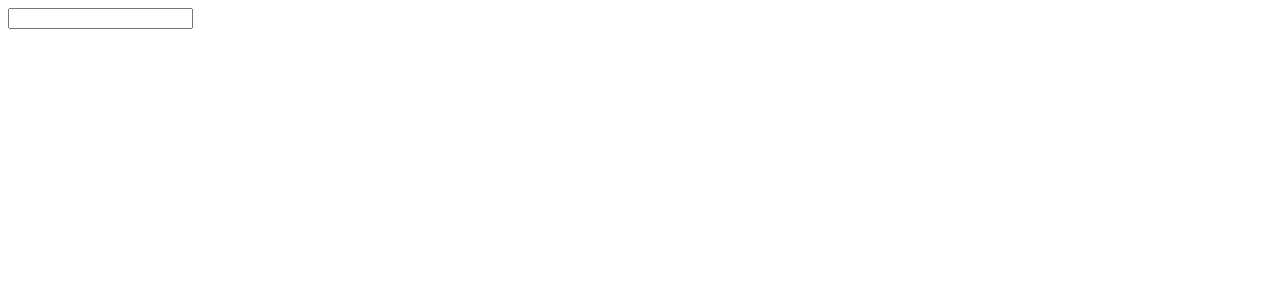
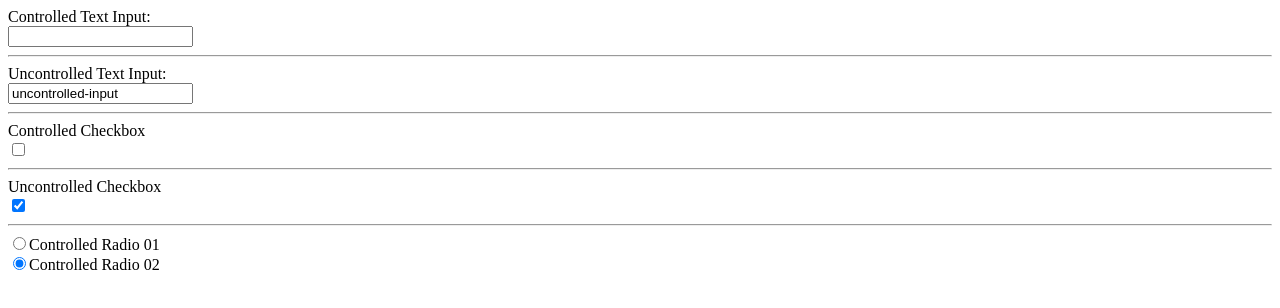
Before and after one commit to lucasmls/react-studies, a React (Create React App) app: page / in a window 1280 px wide. Shown: the top 308 px of the page. Built offline with nearby package versions, Linux system fonts and the light colour scheme; the HTML template or start-up script is replaced by a standard one.

Commit message:
Demonstração de controlled e uncontrolled checkbox/radio inputs

```diff
--- a/src/App.js
+++ b/src/App.js
@@ -4,7 +4,9 @@ class App extends Component {
   constructor () {
     super()
     this.state = {
-      value: ''
+      value: '',
+      checked: false,
+      rdCheckedValue: '2'
     }
   }
 
@@ -12,10 +14,63 @@ class App extends Component {
     return (
       <div className="container">
         <form action="">
-          <input type="text" value={this.state.value} onChange={e => {
-            console.log(e)
-            this.setState({ value: e.target.value })
-          }}/>
+          <label htmlFor="controlled-input">Controlled Text Input:</label> <br/>
+          <input
+            id="controlled-input"
+            type="text"
+            value={this.state.value}
+            onChange={e => (this.setState({ value: e.target.value }) )}
+          />
+          <br/><hr/>
+
+          <label htmlFor="uncontrolled-input">Uncontrolled Text Input:</label> <br/>
+          <input
+            type="text"
+            defaultValue="uncontrolled-input"
+          />
+          <br/><hr/>
+
+          <label htmlFor="controlled-checkbox">Controlled Checkbox</label> <br/>
+          <input
+            type="checkbox"
+            name="check"
+            id="controlled-checkbox"
+            checked={this.state.checked} onChange={e => (this.setState({
+                checked: e.target.checked })
+            )}
+          />
+          <br/><hr/>
+
+          <label htmlFor="uncontrolled-checkbox">Uncontrolled Checkbox</label> <br/>
+          <input
+            type="checkbox"
+            name="uncontrolled-checkbox"
+            id="uncontrolled-checkbox"
+            defaultChecked
+          />
+          <br/><hr/>
+
+          <label>
+            <input
+              type="radio"
+              value="1"
+              checked={this.state.rdCheckedValue === '1'}
+              onChange={ e => (this.setState({ rdCheckedValue: e.target.value })) }
+            />
+            Controlled Radio 01
+          </label> <br/>
+
+          <label>
+            <input
+              type="radio"
+              value="2"
+              checked={this.state.rdCheckedValue === '2'}
+              onChange={ e => (this.setState({ rdCheckedValue: e.target.value })) }
+            />
+            Controlled Radio 02
+          </label>
+
+
         </form>
       </div>
     );
```
